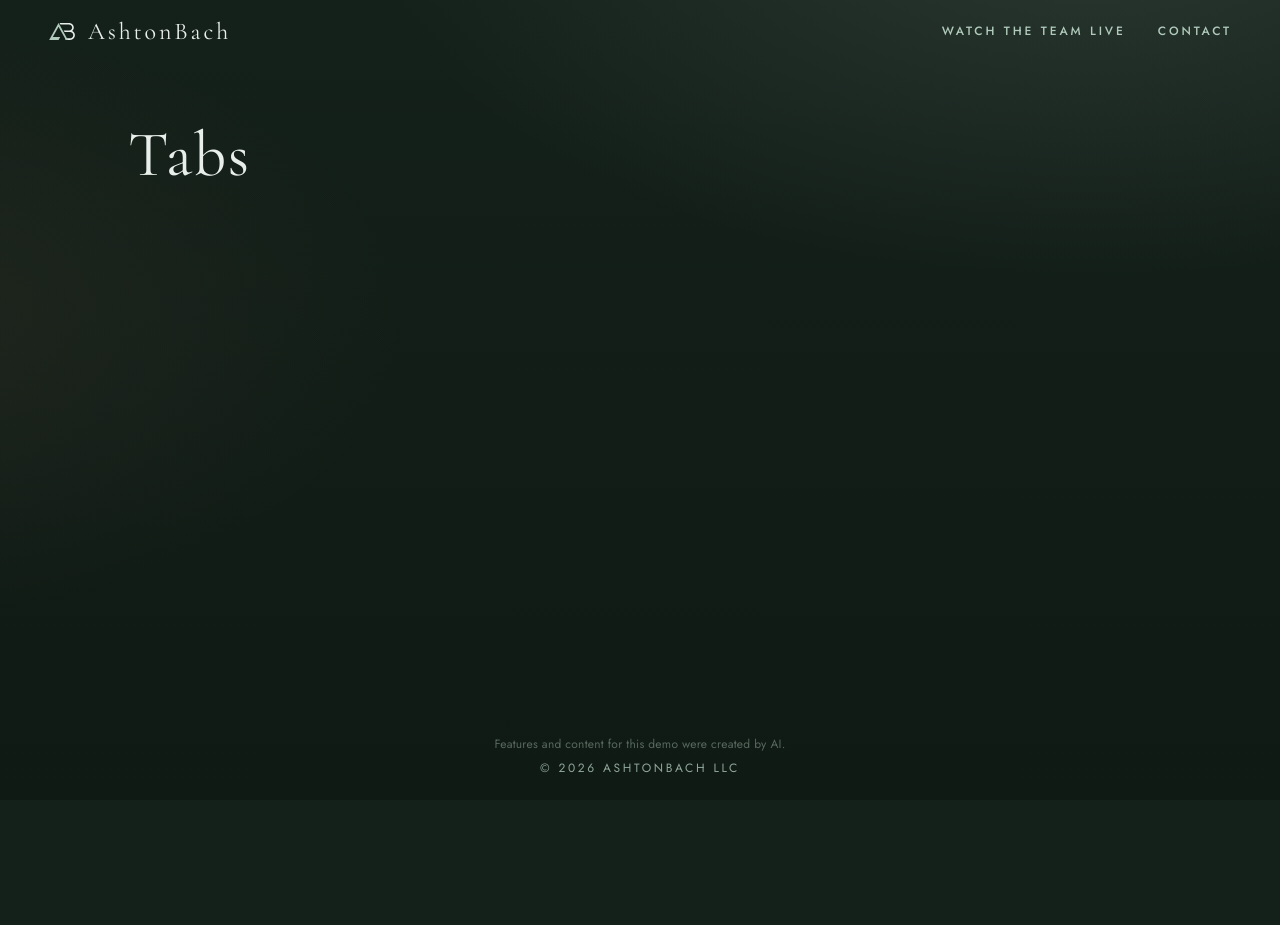
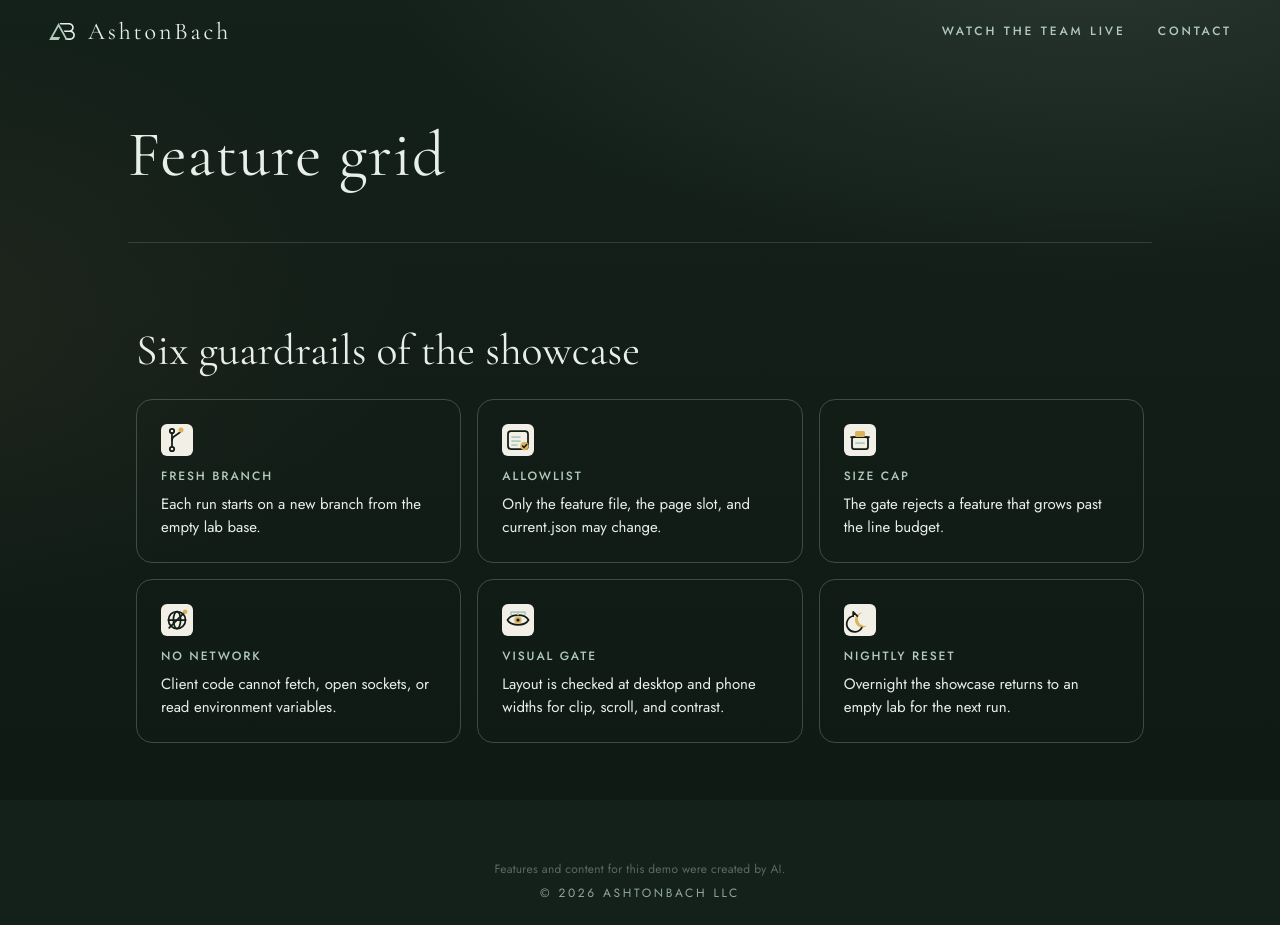
Before and after one commit to ashtonbach/agent-showcase, a Next.js app: page / in a window 1280 px wide. Before the commit the page ends 800 px from the top, so only its background shows below. Built offline with nearby package versions, Linux system fonts and the light colour scheme.

Commit message:
Feature: Feature grid (Author: Alder)
Co-authored-by: AshtonBach Coder <ashtonbach-coder@users.noreply.github.com>

```diff
--- a/app/lab/current.json
+++ b/app/lab/current.json
@@ -1 +1 @@
-{"slug":"tabs"}
+{"slug":"feature-grid"}
--- /dev/null
+++ b/app/lab/feature-grid/index.tsx
@@ -0,0 +1,73 @@
+"use client";
+import { useEffect, useState } from "react";
+
+const ITEMS = [
+  { t: "Fresh branch", s: "/lab/feature-grid/icon-0.svg", d: "Each run starts on a new branch from the empty lab base." },
+  { t: "Allowlist", s: "/lab/feature-grid/icon-1.svg", d: "Only the feature file, the page slot, and current.json may change." },
+  { t: "Size cap", s: "/lab/feature-grid/icon-2.svg", d: "The gate rejects a feature that grows past the line budget." },
+  { t: "No network", s: "/lab/feature-grid/icon-3.svg", d: "Client code cannot fetch, open sockets, or read environment variables." },
+  { t: "Visual gate", s: "/lab/feature-grid/icon-4.svg", d: "Layout is checked at desktop and phone widths for clip, scroll, and contrast." },
+  { t: "Nightly reset", s: "/lab/feature-grid/icon-5.svg", d: "Overnight the showcase returns to an empty lab for the next run." },
+];
+
+const css = `
+.lab-grid{box-sizing:border-box;width:min(960px,100%);max-width:100%;margin:8px auto 56px;padding:0 8px;color:var(--mist,#F2EFE6)}
+.lab-grid *,.lab-grid ::before,.lab-grid ::after{box-sizing:border-box}
+.lab-grid h2{font-family:var(--serif);font-weight:400;font-size:30px;line-height:1.2;margin:0 0 20px;color:var(--mist,#F2EFE6)}
+.lab-list{list-style:none;margin:0;padding:0;display:grid;grid-template-columns:repeat(3,minmax(0,1fr));gap:16px}
+@media (max-width:900px){.lab-list{grid-template-columns:repeat(2,minmax(0,1fr))}}
+@media (max-width:600px){.lab-list{grid-template-columns:minmax(0,1fr)}}
+.lab-card{margin:0;border:1px solid rgba(176,203,188,0.28);border-radius:16px;padding:24px;min-width:0}
+.lab-card h3{font-family:var(--sans);font-weight:500;letter-spacing:0.16em;text-transform:uppercase;font-size:12px;line-height:1.4;margin:12px 0 8px;color:var(--sage,#B0CBBC)}
+.lab-card p{margin:0;font-size:15px;line-height:1.5;color:#E8EEE9;overflow-wrap:anywhere}
+.lab-icon{display:block;width:32px;height:32px}
+.lab-fb{display:flex;align-items:center;justify-content:center;width:32px;height:32px;border-radius:8px;background:rgba(176,203,188,0.16)}
+.lab-fb svg{width:20px;height:20px;stroke:var(--sage,#B0CBBC);fill:none;stroke-width:1.5}
+@media (prefers-reduced-motion:reduce){.lab-grid *{animation:none!important;transition:none!important}}
+`;
+
+function Art({ src, label }: { src: string; label: string }) {
+  const [ok, setOk] = useState(true);
+  useEffect(() => {
+    setOk(true);
+  }, [src]);
+  if (!ok) {
+    return (
+      <span data-art="fallback" aria-hidden="true" className="lab-fb">
+        <svg viewBox="0 0 24 24"><path d="M5 12h14M12 5v14" /></svg>
+      </span>
+    );
+  }
+  return (
+    <img
+      data-art="image"
+      src={src}
+      width={32}
+      height={32}
+      alt={label}
+      className="lab-icon"
+      onError={() => setOk(false)}
+      ref={(el) => {
+        if (el && el.complete && el.naturalWidth === 0) setOk(false);
+      }}
+    />
+  );
+}
+
+export default function FeatureGrid() {
+  return (
+    <section data-lab="feature-grid" aria-labelledby="lab-fg-h" className="lab-grid">
+      <style>{css}</style>
+      <h2 id="lab-fg-h">Six guardrails of the showcase</h2>
+      <ul className="lab-list">
+        {ITEMS.map((item) => (
+          <li key={item.t} className="lab-card">
+            <Art src={item.s} label={item.t} />
+            <h3>{item.t}</h3>
+            <p>{item.d}</p>
+          </li>
+        ))}
+      </ul>
+    </section>
+  );
+}
--- a/app/page.tsx
+++ b/app/page.tsx
@@ -1,3 +1,4 @@
+import Lab from "./lab/feature-grid";
 import { readDemoKey, demoTitle } from "./demo-name";
 const demoKey = readDemoKey();
 const demoName = demoTitle();
@@ -5,7 +6,7 @@ export default function Page() {
   return (
     <div className="page-stack">
       <h1 className="demo-title" data-i18n={demoKey}>{demoName}</h1>
-      {/* lab:slot */}
+      <Lab /> {/* lab:slot */}
     </div>
   );
 }
```
